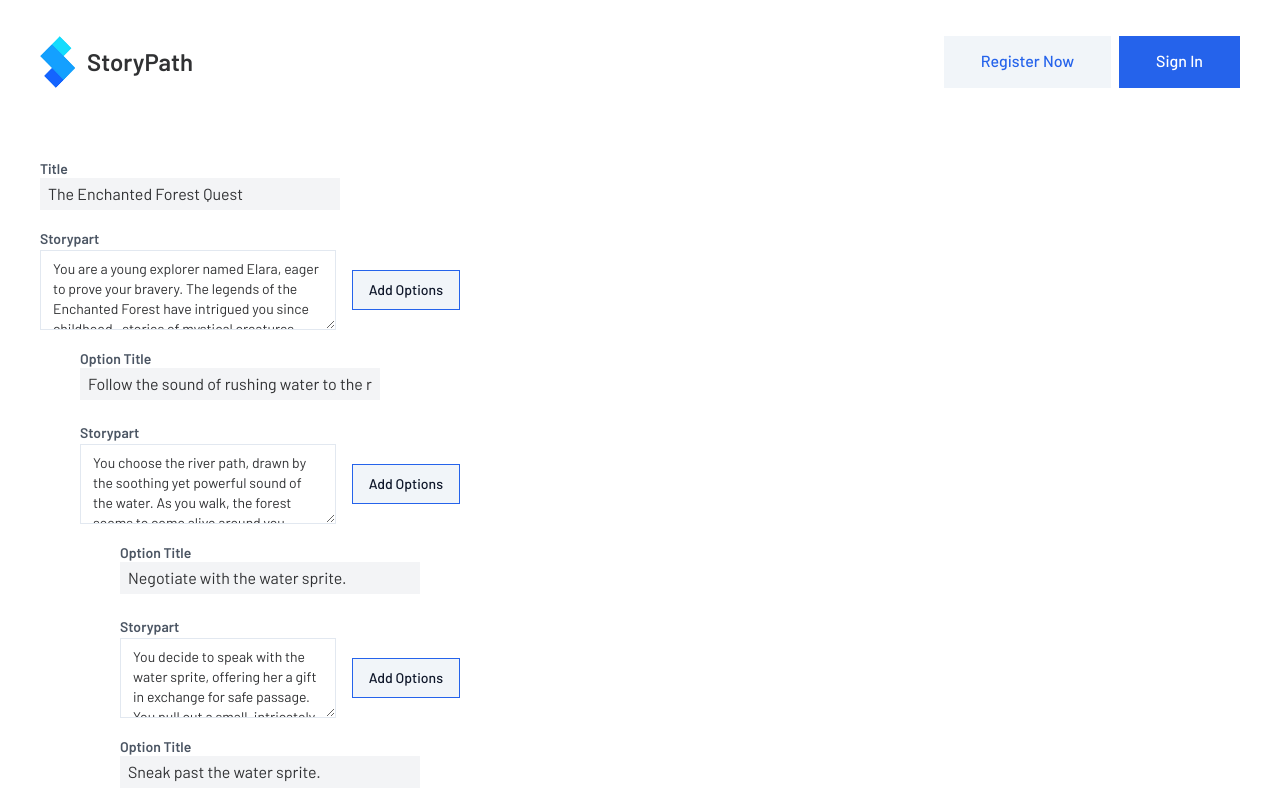
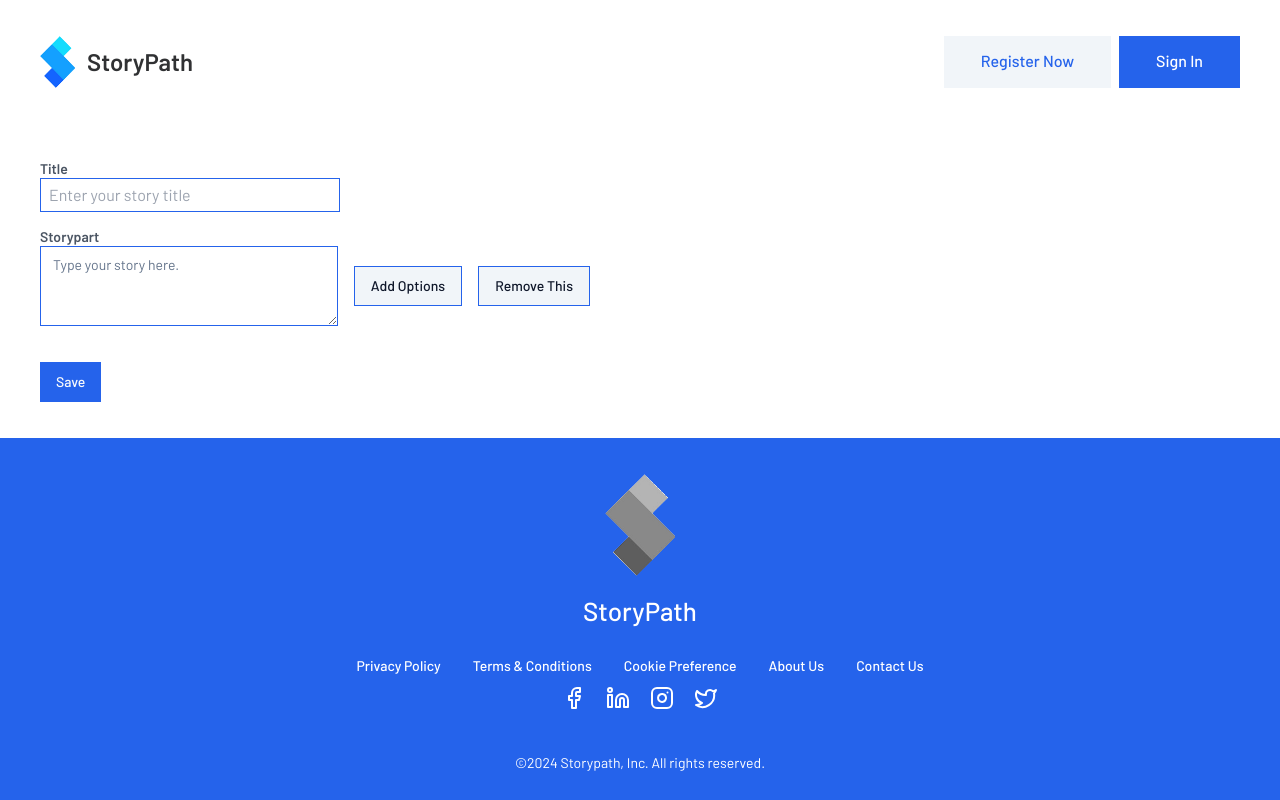
Before and after one commit to Ekram70/sotrypath, a Next.js app in the folder client/: page /profile/1/create in a window 1280 px wide. Shown: the top 800 px of the page. Built offline with nearby package versions, Linux system fonts and the light colour scheme.

Commit message:
story branch add functionality added

```diff
--- a/client/app/profile/[id]/create/page.jsx
+++ b/client/app/profile/[id]/create/page.jsx
@@ -1,34 +1,92 @@
+'use client';
+
 import StoryPart from '@/components/StoryPart';
 import { Button } from '@/components/ui/button';
 import Wrapper from '@/components/Wrapper';
-import storyData from '@/public/data/storyData';
+import { produce } from 'immer';
+import { useState } from 'react';
+import { v4 as uuidv4 } from 'uuid';
 
 const CreateStoryPage = () => {
-  const [story] = storyData;
+  const [story, setStory] = useState({
+    id: uuidv4(),
+    author: '',
+    date: '',
+    title: '',
+    imgUrl: '',
+    options: [
+      {
+        id: uuidv4(),
+        storypart: ``,
+        options: null,
+      },
+    ],
+  });
+
+  const handleTitleChange = (e) => {
+    setStory((prevStory) => {
+      return produce(prevStory, (draft) => {
+        draft.title = e.target.value;
+      });
+    });
+  };
+
+  const handleStoryPartChange = (storypart, actionType) => {
+    if (actionType === 'add') {
+      setStory((prevStory) => {
+        return produce(prevStory, (draft) => {
+          const findAndUpdate = (obj) => {
+            if (!obj) return;
+
+            if (obj?.id === storypart.id) {
+              if (obj.options === null) {
+                obj.options = [];
+              }
+              obj.options.push({
+                id: uuidv4(),
+                choice: ``,
+                storypart: ``,
+                options: null,
+              });
+            } else {
+              obj?.options?.map((option) => findAndUpdate(option));
+            }
+          };
+
+          findAndUpdate(draft.options[0]);
+        });
+      });
+    }
+  };
+
   return (
     <div>
       <Wrapper>
-        <form action="" className="space-y-4">
+        <div className="space-y-4">
           <div className="flex flex-col w-[300px]">
-            <label htmlFor="title" className="small-2 !text-gray-600">
-              Title
-            </label>
+            <h6 className="small-2 !text-gray-600">Title</h6>
             <input
               type="text"
               id="title"
               name="title"
               value={`${story.title}`}
+              onChange={(e) => handleTitleChange(e)}
               placeholder="Enter your story title"
-              className="bg-gray-100 px-2 py-1 focus-visible:ring-0 outline-1 outline-blue-600"
+              className="px-2 py-1 outline-none border border-blue-600"
             />
           </div>
-          <div className="flex flex-col w-[420px]">
-            {story.options.length > 0 && <StoryPart options={story.options} />}
+          <div className="flex flex-col w-[550px]">
+            {story.options.length > 0 && (
+              <StoryPart
+                options={story.options}
+                handleStoryPartChange={handleStoryPartChange}
+              />
+            )}
           </div>
           <div>
             <Button className="rounded-none">Save</Button>
           </div>
-        </form>
+        </div>
       </Wrapper>
     </div>
   );
--- a/client/app/profile/[id]/page.jsx
+++ b/client/app/profile/[id]/page.jsx
@@ -9,6 +9,8 @@ const ProfilePage = ({ params }) => {
   const { id } = params;
 
   const [user] = userData.filter((user) => user.id == id);
+
+
 
   return (
     <Wrapper>
--- a/client/components/StoryPart.jsx
+++ b/client/components/StoryPart.jsx
@@ -2,7 +2,7 @@ import React from 'react';
 import { Button } from './ui/button';
 import { Textarea } from './ui/textarea';
 
-const StoryPart = ({ options, style }) => {
+const StoryPart = ({ options, style, handleStoryPartChange }) => {
   return (
     <div className={`${style} space-y-5`}>
       {options?.map((option) => {
@@ -10,38 +10,52 @@ const StoryPart = ({ options, style }) => {
           <React.Fragment key={option.id}>
             {option?.choice && (
               <div className="flex flex-col w-[300px]">
-                <label htmlFor="title" className="small-2 !text-gray-600">
-                  Option Title
-                </label>
+                <h6 className="small-2 !text-gray-600">Option Title</h6>
                 <input
                   type="text"
                   id="title"
                   name="title"
                   value={`${option.choice}`}
+                  onChange={() => handleStoryPartChange(option, 'editChoice')}
                   placeholder="Enter your story title"
-                  className="bg-gray-100 px-2 py-1 focus-visible:ring-0 outline-1 outline-blue-600"
+                  className="px-2 py-1 outline-none border border-blue-600"
                 />
               </div>
             )}
 
             <div>
-              <label className="small-2 !text-gray-600">Storypart</label>
+              <h6 className="small-2 !text-gray-600">Storypart</h6>
               <div className="flex gap-4 items-center">
                 <Textarea
                   placeholder="Type your story here."
-                  className="rounded-none"
+                  className="rounded-none border border-blue-600 focus-visible:ring-0"
                   value={`${option.storypart}`}
+                  onChange={() =>
+                    handleStoryPartChange(option, 'editStorypart')
+                  }
                 />
                 <Button
                   variant="secondary"
                   className="border border-blue-600 rounded-none"
+                  onClick={() => handleStoryPartChange(option, 'add')}
                 >
                   Add Options
+                </Button>
+                <Button
+                  variant="secondary"
+                  className="border border-blue-600 rounded-none"
+                  onClick={() => handleStoryPartChange(option, 'remove')}
+                >
+                  Remove This
                 </Button>
               </div>
             </div>
 
-            <StoryPart style="pl-10" options={option.options} />
+            <StoryPart
+              style="pl-10"
+              options={option.options}
+              handleStoryPartChange={handleStoryPartChange}
+            />
           </React.Fragment>
         );
       })}
--- a/client/package.json
+++ b/client/package.json
@@ -13,13 +13,15 @@
     "@radix-ui/react-slot": "^1.1.0",
     "class-variance-authority": "^0.7.0",
     "clsx": "^2.1.1",
+    "immer": "^10.1.1",
     "lucide-react": "^0.429.0",
     "next": "14.2.6",
     "react": "^18",
     "react-dom": "^18",
     "sharp": "^0.33.5",
     "tailwind-merge": "^2.5.2",
-    "tailwindcss-animate": "^1.0.7"
+    "tailwindcss-animate": "^1.0.7",
+    "uuid": "^10.0.0"
   },
   "devDependencies": {
     "eslint": "^8",
--- a/client/public/data/storyData.js
+++ b/client/public/data/storyData.js
@@ -1,6 +1,8 @@
+import { v4 as uuidv4 } from 'uuid';
+
 const storyData = [
   {
-    id: 1,
+    id: uuidv4(),
     author: 'Random',
     date: '24.08.2024',
     title: 'The Enchanted Forest Quest',
@@ -8,26 +10,26 @@ const storyData = [
       'https://t4.ftcdn.net/jpg/05/41/66/35/360_F_541663564_TUSOQROrrPZPkSZvdbXd6Wil5yCezuI7.jpg',
     options: [
       {
-        id: 1,
+        id: uuidv4(),
         storypart: `You are a young explorer named Elara, eager to prove your bravery. The legends of the Enchanted Forest have intrigued you since childhood—stories of mystical creatures, hidden treasures, and a powerful artifact called the Heart of the Forest, said to grant its possessor great wisdom and power. One day, you decide it's time to see if the tales are true. Armed with your wits and a trusty map handed down from your ancestors, you step into the forest, feeling the cool, mossy earth under your feet and the dense canopy above.
 
     After hours of navigating through thick foliage and crossing a bubbling brook, you arrive at a fork in the path. Here, your journey presents its first major decision.`,
         options: [
           {
-            id: 1,
+            id: uuidv4(),
             choice: `Follow the sound of rushing water to the right, where the river path could lead to a hidden waterfall—and possibly, the Heart of the Forest.`,
             storypart: `You choose the river path, drawn by the soothing yet powerful sound of the water. As you walk, the forest seems to come alive around you. Birds chirp, unseen creatures rustle in the undergrowth, and the scent of fresh, wildflowers fills the air. After a while, the trees part to reveal a stunning waterfall cascading down a cliffside. At its base lies a tranquil pool, shimmering in the sunlight. However, the beauty hides a challenge. A fierce water sprite guards the pool, her eyes glowing like sapphires.
 
 "Who dares approach the sacred waters?" she demands. You must decide whether to negotiate with her or try to sneak past her while she is distracted.`,
             options: [
               {
-                id: 1,
+                id: uuidv4(),
                 choice: `Negotiate with the water sprite.`,
                 storypart: `You decide to speak with the water sprite, offering her a gift in exchange for safe passage. You pull out a small, intricately carved shell from your pocket—a keepsake from your first journey to the sea. The sprite examines it carefully, her expression softening. She allows you to pass, and you discover a hidden cave behind the waterfall. Inside, you find the Heart of the Forest glowing brightly, a pulsing, living crystal that seems to hum with the energy of the forest itself.`,
                 options: null,
               },
               {
-                id: 2,
+                id: uuidv4(),
                 choice: `Sneak past the water sprite.`,
                 storypart: `You decide to wait until the sprite is distracted, then make a run for the cave behind the waterfall. You manage to reach the entrance, but the sprite notices and raises her hand, sending a wave crashing down on you. You barely escape, soaked and bruised, realizing you must leave the forest without the Heart this time.`,
                 options: null,
@@ -35,7 +37,7 @@ const storyData = [
             ],
           },
           {
-            id: 2,
+            id: uuidv4(),
             choice: `Take the left path, which leads deeper into the forest's heart, where ancient trees whisper secrets of the past.`,
             storypart: `You turn left, stepping into the darker, more mysterious part of the forest. The air is thick with the scent of pine and earth, and the only sounds are your footsteps and the occasional rustle of leaves. The path winds through towering trees that seem to bend and twist, their gnarled branches reaching out like arms. As you venture deeper, you feel the weight of the forest's ancient magic around you. Suddenly, you encounter a circle of stone statues, each carved in the likeness of a different creature—a lion, a bear, an eagle. In the center of the circle lies a stone pedestal, and atop it sits a glowing crystal orb.
 
```
Also changed, not shown: 1 other file (tests, documents, lock files or other folders).
